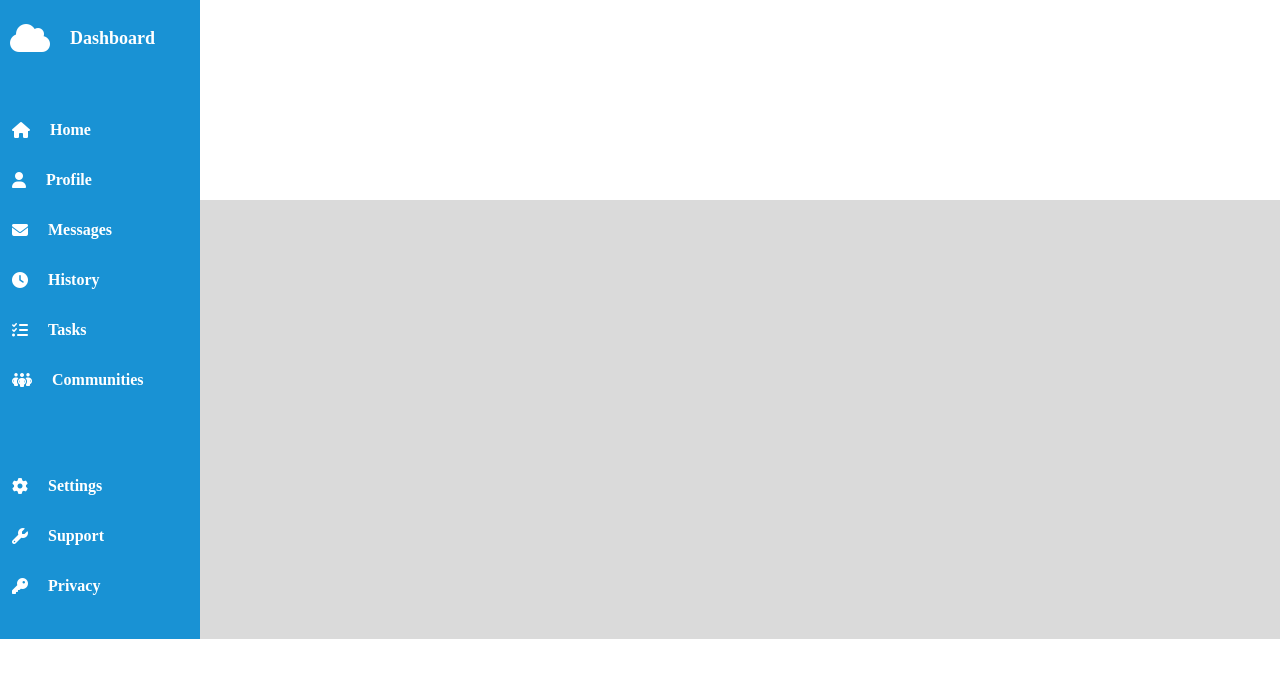
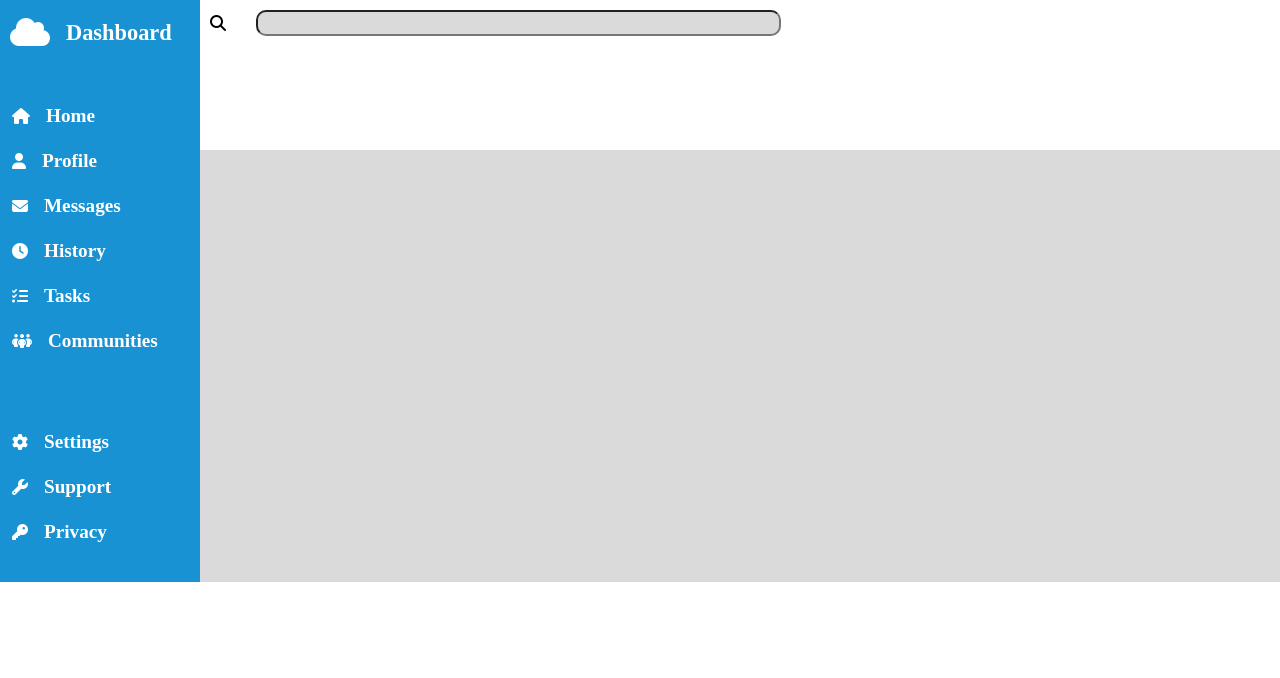
Before and after one commit to 90yearsoldcoder/odin_admin_dashboard, a plain HTML site: page index.html in a window 1280 px wide. Drawn offline with Linux system fonts and the light colour scheme.

Commit message:
add search box

```diff
--- a/index.html
+++ b/index.html
@@ -15,7 +15,7 @@
       <div class="sidebar">
         <div class="sidebar_header">
           <i class="fa-solid fa-cloud fa-2xl"></i>
-          <p class="db_list_p" style="font-size: large">Dashboard</p>
+          <p class="db_list_p" style="font-size: 1.4rem">Dashboard</p>
         </div>
         <ul class="db_main_list">
           <li id="1">
@@ -59,7 +59,15 @@
           </li>
         </ul>
       </div>
-      <div class="header"></div>
+      <div class="header">
+        <div class="search_bar">
+          <i class="fa-solid fa-magnifying-glass"></i>
+          <input type="text" />
+        </div>
+        <div class="status"></div>
+        <div class="User"></div>
+        <div class="user_action"></div>
+      </div>
       <div class="content"></div>
     </main>
   </body>
--- a/style.css
+++ b/style.css
@@ -3,6 +3,7 @@
   --header-bg-color: white;
   --content-bg-color: rgb(218, 218, 218);
   --sidebar-icon-color: #ffffff;
+  --input-text-bg-color: grey;
 }
 
 body {
@@ -13,7 +14,7 @@ body {
 main {
   display: grid;
   grid-template-columns: 200px minmax(200px, 1fr);
-  grid-template-rows: 200px minmax(200px, 1fr);
+  grid-template-rows: 150px minmax(200px, 1fr);
 }
 
 .sidebar {
@@ -30,6 +31,10 @@ main {
 .header {
   grid-area: 1/2/2/3;
   background-color: var(--header-bg-color);
+
+  display: grid;
+  grid-template-columns: 2fr 1fr;
+  grid-template-rows: 1fr 1fr;
 }
 
 .content {
@@ -39,10 +44,27 @@ main {
 
 /*inder grid*/
 
+/*In header*/
+.search_bar {
+  display: flex;
+  margin: 10px;
+  align-items: center;
+  gap: 30px;
+  height: fit-content;
+}
+.search_bar > input[type="text"] {
+  flex: 0.8;
+  border-radius: 10px;
+  background-color: var(--content-bg-color, "white");
+  height: 20px;
+  margin: 0;
+}
+
 /*font setting*/
 .db_list_p {
   font-family: "Times New Roman", Times, serif;
   font-weight: bolder;
+  font-size: 1.2rem;
   color: white;
 }
 
@@ -57,7 +79,8 @@ ul li,
   display: flex;
   flex-direction: row;
   align-items: center;
-  gap: 20px;
+  gap: 16px;
+  height: 45px;
 
   cursor: pointer;
 }
```
